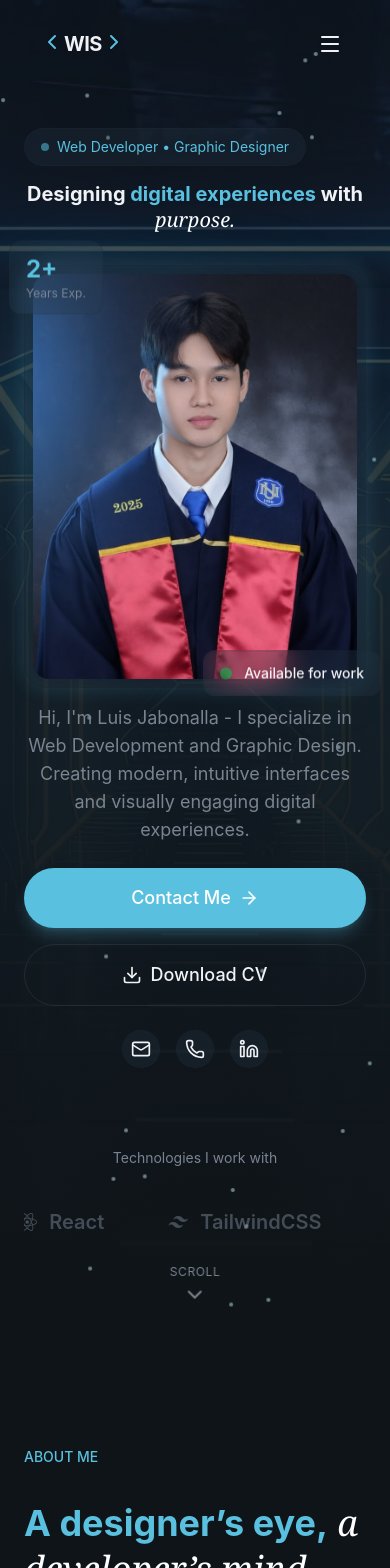
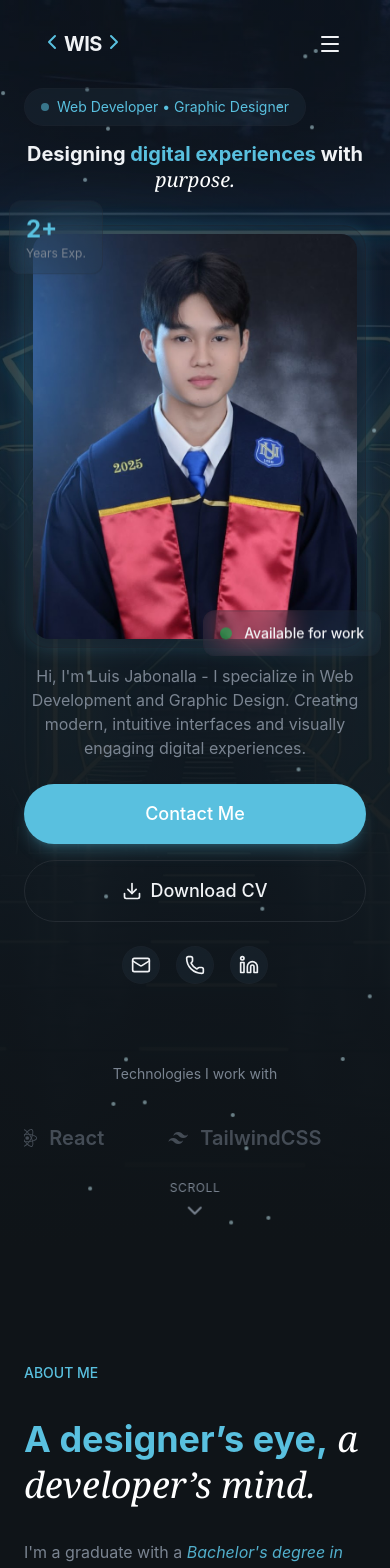
Before and after one commit to wisjabonalla/wis, a React (Vite) app: page / in a window 390 px wide. Shown: the top 1568 px of the page. Built offline with nearby package versions, Linux system fonts and the light colour scheme.

Commit message:
Update Hero, About, and Projects

```diff
--- a/src/sections/About.jsx
+++ b/src/sections/About.jsx
@@ -140,7 +140,7 @@ export const About = () => {
                         onClick={() => setSelectedCert(cert)}
                         className="text-center cursor-pointer flex gap-1 items-center px-4 py-2 bg-primary text-white rounded-lg hover:bg-primary/80 transition-colors text-sm font-medium"
                         >
-                        View <Eye className="w-4 h-4"/>
+                        <Eye className="w-4 h-4"/> View
                         </button>
 
                         <a
@@ -149,7 +149,7 @@ export const About = () => {
                         rel="noopener noreferrer"
                         className="text-center flex gap-1 items-center px-4 py-2 text-primary rounded-lg bg-primary/10 hover:bg-primary/20 duration-500 text-sm font-medium"
                         >
-                        Verify <SquareArrowOutUpRight className="w-4 h-4"/>
+                        <SquareArrowOutUpRight className="w-4 h-4"/> Verify
                         </a>
                     </div>
                     </div>
--- a/src/sections/Hero.jsx
+++ b/src/sections/Hero.jsx
@@ -92,7 +92,7 @@ export const Hero = () => {
         </div>
 
         {/* Content */}
-        <div className="container mx-auto px-6 pt-32 pb-20 relative z-10">
+        <div className="container mx-auto px-6 pt-22 md:pt-32 pb-20 relative z-10">
             {/* Web View */}
             <div className="hidden md:grid md:grid-cols-2 gap-12 items-center">
                 {/* Left Column - Text Content */}
@@ -217,14 +217,14 @@ export const Hero = () => {
                     </div>
 
                     <div className="space-y-6">
-                        <p className="text-lg text-center text-muted-foreground max-w-lg animate-fade-in animation-delay-200">
+                        <p className="text-center text-muted-foreground max-w-lg animate-fade-in animation-delay-200">
                             Hi, I'm Luis Jabonalla - I specialize in Web Development and Graphic Design. Creating modern, intuitive interfaces and visually engaging digital experiences.
                         </p>
 
                         {/* CTAs */}
                         <div className="grid gap-4 animate-fade-in animation-delay-300">
                             <Button as="a" href="#contact" size="lg">
-                            Contact Me <ArrowRight className="w-5 h-5" />
+                            Contact Me
                             </Button>
                             <AnimatedBorderButtonMobile />
                         </div>
--- a/src/sections/Projects.jsx
+++ b/src/sections/Projects.jsx
@@ -180,7 +180,7 @@ const totalSlides = Math.ceil(filteredProjects.length / itemsPerView);
                 <div className="text-center mx-auto max-w-3xl mb-16">
                     <span className="text-secondary-foreground text-sm font-medium tracking-wider uppercase animate-fade-in">Featured Work</span>
                     <h2 className="text-4xl md:text-5xl text-primary font-bold mt-4 mb-6 animate-fade-in animation-delay-100">
-                        Project that <span className="font-serif italic font-normal text-white"> make an impact.</span>
+                        Projects that <span className="font-serif italic font-normal text-white"> make an impact.</span>
                     </h2>
                     <p className="text-muted-foreground animate-fade-in animation-delay-200">
                         A collection of my latest projects, highlighting clean design, intuitive interfaces, and creative work.
```
